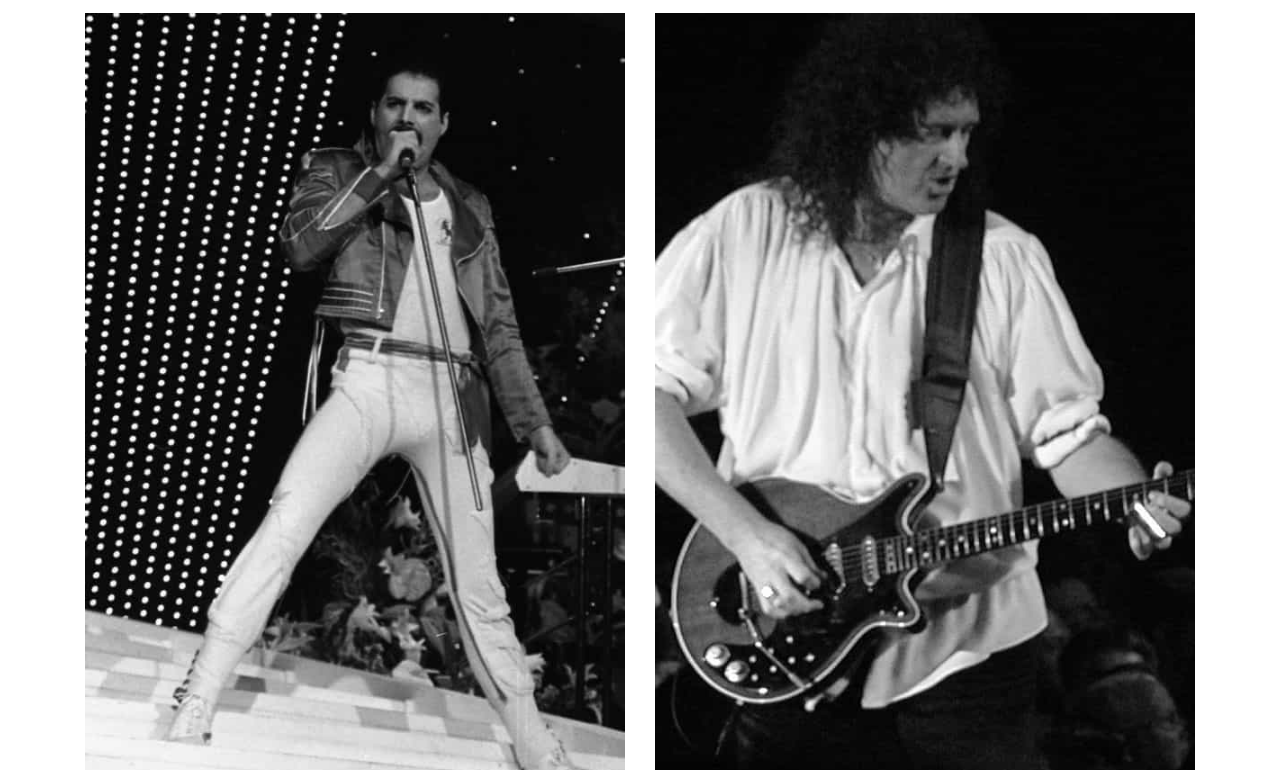
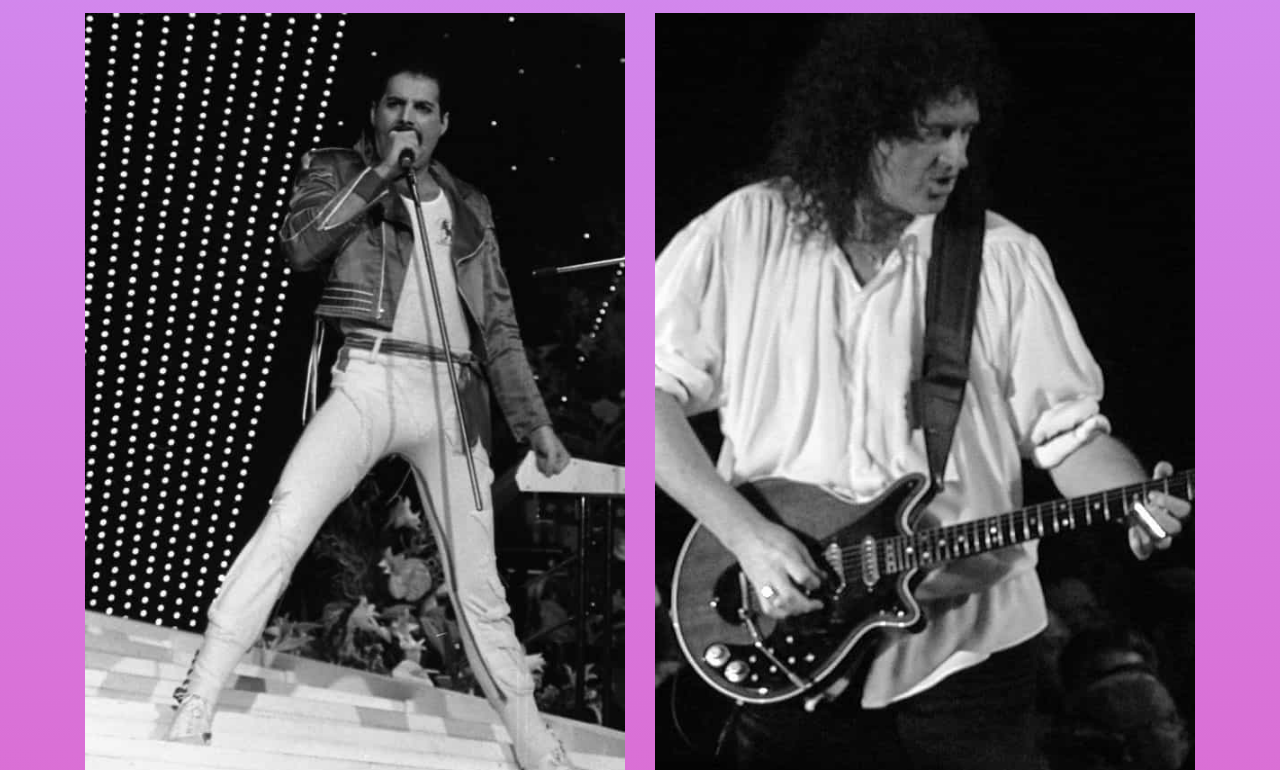
Before and after one commit to clairecoburn/claire-final-project, a website: page docs/index.html in a window 1280 px wide. Shown: the part 607-1377 px from the top of the page. Drawn offline with Linux system fonts and the light colour scheme; a web font is replaced by a local one.

Commit message:
added background color CSS

```diff
--- a/src/scss/main.scss
+++ b/src/scss/main.scss
@@ -31,4 +31,9 @@ h3 {
 
 body {
   font-family: 'Castoro', serif;
+  text-align: center;
 }
+
+body {
+  background: linear-gradient(to bottom, #cc99ff 0%, #ff0066 100%);
+}
```
Also changed, not shown: docs/css/main.css.
